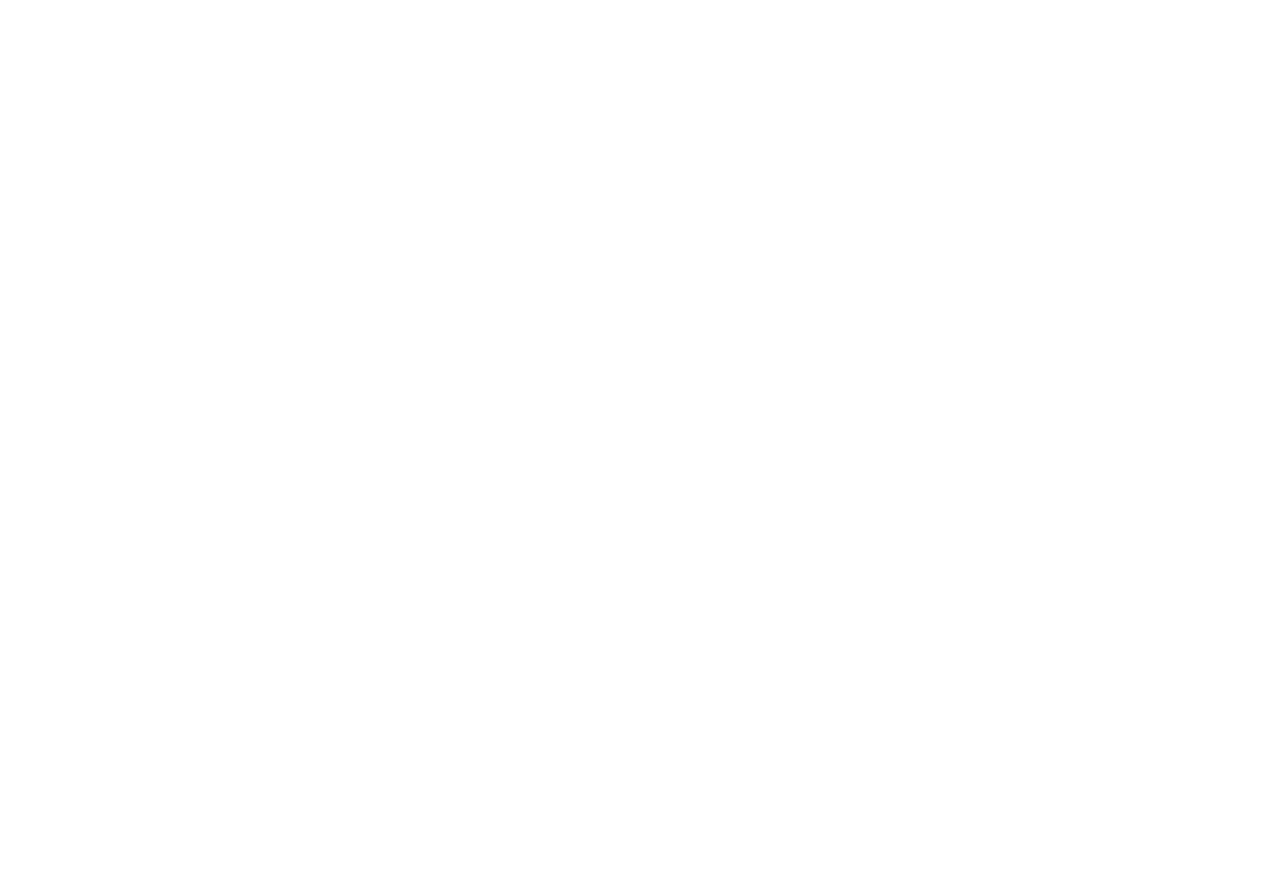
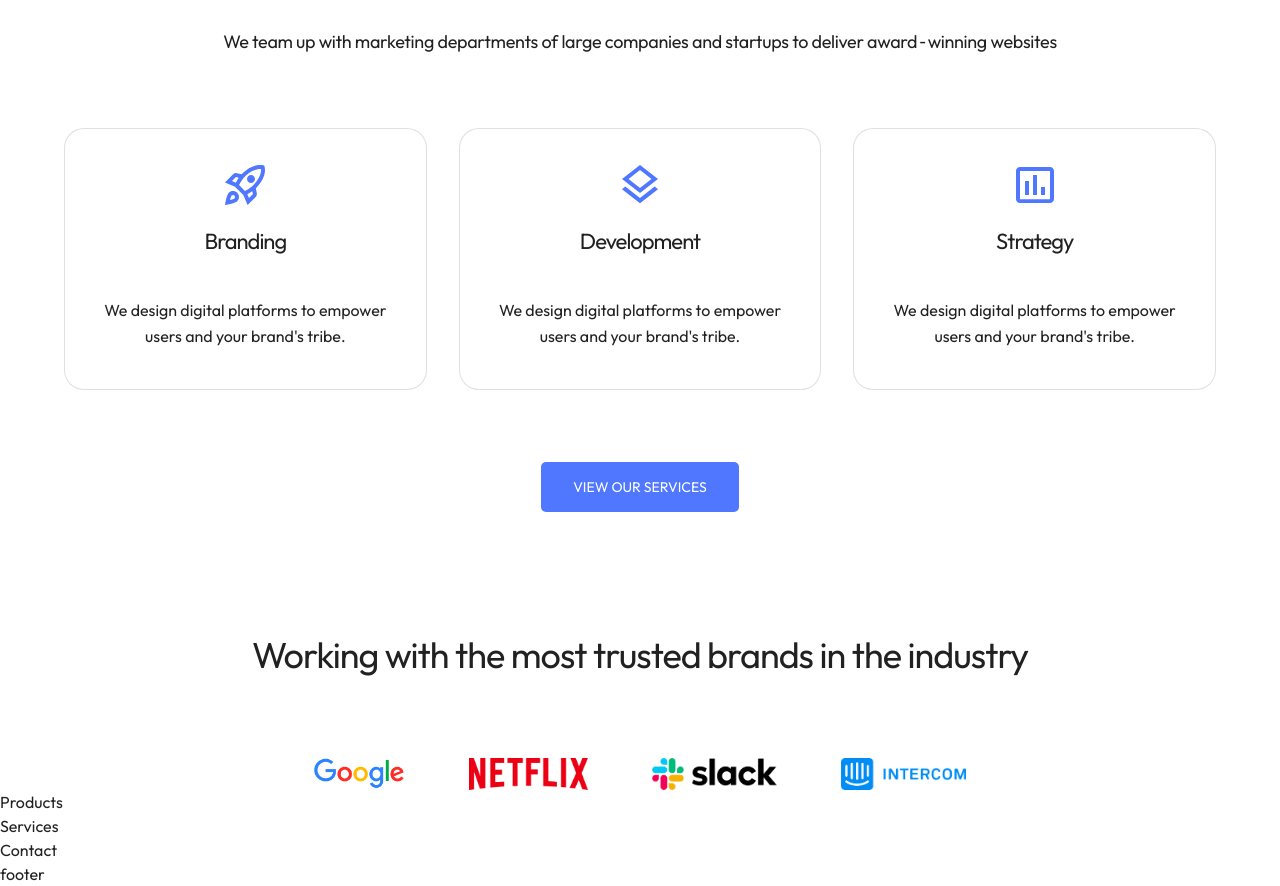
Before and after one commit to quochientn/pollock-agency, a React (Vite) app: page / in a window 1280 px wide. Shown: the part 1020-1906 px from the top of the page. Before the commit the page ends 800 px from the top, so only its background shows below. Built offline with nearby package versions, Linux system fonts and the light colour scheme.

Commit message:
add features section

```diff
--- a/src/main.jsx
+++ b/src/main.jsx
@@ -36,6 +36,12 @@
       fontSize: "2.25rem",
       fontWeight: 500,
       lineHeight: 1.278,
+      letterSpacing: "-1px",
+    },
+    headline3: {
+      fontSize: "1.375rem",
+      fontWeight: 400,
+      lineHeight: 1.455,
       letterSpacing: "-1px",
     },
     paragraph1: {
--- a/src/pages/Homepage.jsx
+++ b/src/pages/Homepage.jsx
@@ -1,9 +1,17 @@
 import Hero from "../ui/Hero";
+import Features from "../ui/Features";
+import Products from "../ui/Products";
+import Services from "../ui/Services";
+import Contact from "../ui/Contact";
 
 function Homepage() {
   return (
     <>
       <Hero />
+      <Features />
+      <Products />
+      <Services />
+      <Contact />
     </>
   );
 }
--- /dev/null
+++ b/src/ui/Contact.jsx
@@ -0,0 +1,5 @@
+function Contact() {
+  return <div>Contact</div>;
+}
+
+export default Contact;
--- /dev/null
+++ b/src/ui/FeaturedCards.jsx
@@ -0,0 +1,56 @@
+import { Box, Card, CardContent, Typography } from "@mui/material";
+import shadows from "@mui/material/styles/shadows";
+import {
+  InsertChartOutlined,
+  LayersOutlined,
+  RocketLaunchOutlined,
+} from "@mui/icons-material";
+import StyledCard from "./StyledCard";
+
+const cardsContent = [
+  {
+    icon: (
+      <RocketLaunchOutlined
+        sx={{ color: "pollockAction.blue", fontSize: "3rem" }}
+      />
+    ),
+    title: "Branding",
+    subTitle:
+      "We design digital platforms to empower users and your brand's tribe.",
+  },
+  {
+    icon: (
+      <LayersOutlined sx={{ color: "pollockAction.blue", fontSize: "3rem" }} />
+    ),
+    title: "Development",
+    subTitle:
+      "We design digital platforms to empower users and your brand's tribe.",
+  },
+  {
+    icon: (
+      <InsertChartOutlined
+        sx={{ color: "pollockAction.blue", fontSize: "3rem" }}
+      />
+    ),
+    title: "Strategy",
+    subTitle:
+      "We design digital platforms to empower users and your brand's tribe.",
+  },
+];
+
+function FeaturedCards() {
+  return (
+    <Box display="flex" gap={4}>
+      {cardsContent.map((card) => (
+        <StyledCard
+          key={card.title}
+          icon={card.icon}
+          title={card.title}
+          subTitle={card.subTitle}
+        />
+      ))}
+    </Box>
+  );
+}
+
+export default FeaturedCards;
--- /dev/null
+++ b/src/ui/Features.jsx
@@ -0,0 +1,37 @@
+import { Box, Button, Container, Stack, Typography } from "@mui/material";
+import Partners from "./Partners";
+import FeaturedCards from "./FeaturedCards";
+
+function Features() {
+  return (
+    <Container component="section" maxWidth="lg" sx={{ paddingTop: "7rem" }}>
+      <Stack spacing={9}>
+        <Box
+          display="flex"
+          flexDirection="column"
+          alignItems="center"
+          gap={4}
+          textAlign="center"
+        >
+          <Typography variant="display2">
+            We design engaging digital products used by millions of people
+          </Typography>
+          <Typography variant="paragraph1">
+            We team up with marketing departments of large companies and
+            startups to deliver award‑winning websites
+          </Typography>
+        </Box>
+
+        <FeaturedCards />
+
+        <Box textAlign="center">
+          <Button variant="buttonBig">View our services</Button>
+        </Box>
+
+        <Partners />
+      </Stack>
+    </Container>
+  );
+}
+
+export default Features;
--- a/src/ui/Hero.jsx
+++ b/src/ui/Hero.jsx
@@ -51,7 +51,7 @@
               design, and development across all platforms.
             </Typography>
 
-            <Box display="flex" alignItems="center" gap={1} pt={5}>
+            <Box display="flex" alignItems="center" gap={1.5} pt={5}>
               <Button variant="buttonBig">Get started</Button>
               <IconButton
                 size="large"
@@ -87,7 +87,7 @@
           left: "50%",
           transform: "translateY(-50%)",
           backgroundColor: "#F9C45C",
-          "&.hover": {
+          "&:hover": {
             backgroundColor: "var(--color-action-orange)",
           },
         }}
--- a/src/ui/NavMenu.jsx
+++ b/src/ui/NavMenu.jsx
@@ -49,7 +49,7 @@
 
 function NavMenu() {
   return (
-    <Box component="nav" flexGrow={0}>
+    <Box component="nav">
       <StyledListMenu>
         {pages.map((page) => (
           <li key={page.name}>
--- /dev/null
+++ b/src/ui/Partners.jsx
@@ -0,0 +1,31 @@
+import styled from "@emotion/styled";
+import { Box, Typography } from "@mui/material";
+
+const StyledImg = styled.img`
+  height: 2rem;
+`;
+
+function Partners() {
+  return (
+    <Box
+      display="flex"
+      flexDirection="column"
+      alignItems="center"
+      gap={10}
+      pt={6}
+    >
+      <Typography variant="headline2">
+        Working with the most trusted brands in the industry
+      </Typography>
+
+      <Box display="flex" alignItems="center" gap={8}>
+        <StyledImg src="/google.png" alt="Google logo" />
+        <StyledImg src="/netflix.png" alt="Google logo" />
+        <StyledImg src="/slack.png" alt="Slack logo" />
+        <StyledImg src="/intercom.png" alt="Intercom logo" />
+      </Box>
+    </Box>
+  );
+}
+
+export default Partners;
--- /dev/null
+++ b/src/ui/Products.jsx
@@ -0,0 +1,5 @@
+function Products() {
+  return <div>Products</div>;
+}
+
+export default Products;
--- /dev/null
+++ b/src/ui/Services.jsx
@@ -0,0 +1,5 @@
+function Services() {
+  return <div>Services</div>;
+}
+
+export default Services;
--- /dev/null
+++ b/src/ui/StyledCard.jsx
@@ -0,0 +1,39 @@
+import { Box, Card, CardContent, Typography } from "@mui/material";
+
+function StyledCard({ icon, title, subTitle }) {
+  return (
+    <Card
+      variant="outlined"
+      sx={{
+        borderRadius: "20px",
+        border:
+          "1px solid (rgba(97, 119, 152, 0.20), rgba(97, 119, 152, 0.20))",
+        "&:hover": {
+          border: "none",
+          boxShadow: "0px 20px 50px 0px rgba(79, 119, 255, 0.20)",
+        },
+      }}
+    >
+      <CardContent>
+        <Box
+          display="flex"
+          flexDirection="column"
+          alignItems="center"
+          gap={2}
+          p={2}
+        >
+          {icon}
+          <Typography variant="headline3">{title}</Typography>
+          <Typography
+            variant="paragraph2"
+            sx={{ paddingTop: "1.5rem", textAlign: "center" }}
+          >
+            {subTitle}
+          </Typography>
+        </Box>
+      </CardContent>
+    </Card>
+  );
+}
+
+export default StyledCard;
```
